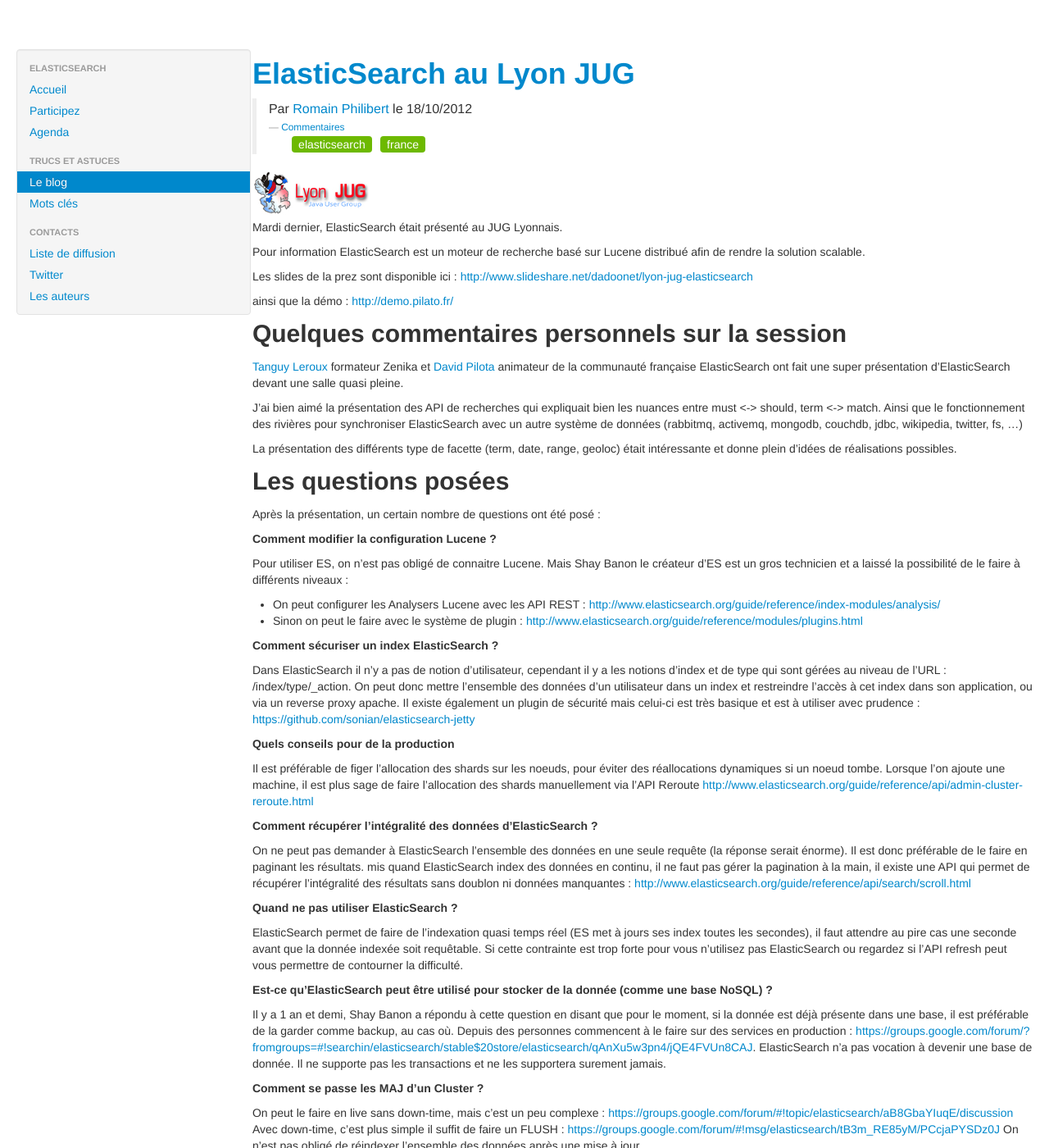
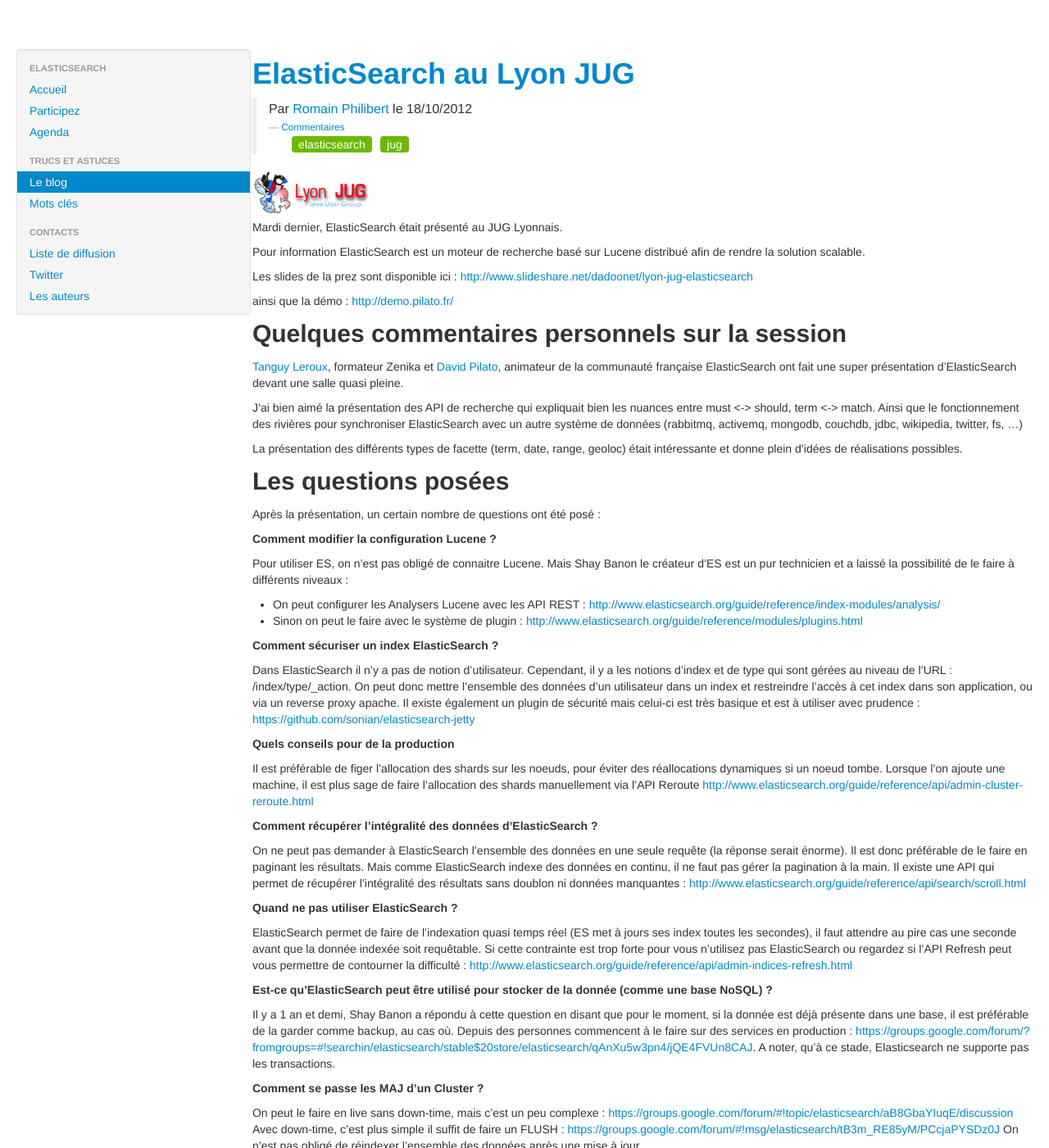
Before and after one commit to elasticsearchfr/elasticsearchfr.github.com, a Jekyll site: the page built from blog/_posts/2012-10-18-jug-lyon.md, in a window 1280 px wide and 1400 px high. Shown: the whole window at 82% size. Built offline with Jekyll 4.4.1, drawn with Linux system fonts in a browser that asks for light colours; comment, search, counter and statistics services are not loaded; some of the changed text lies outside the part shown.

Commit message:
Fix some typos and mistakes

```diff
--- a/blog/_posts/2012-10-18-jug-lyon.md
+++ b/blog/_posts/2012-10-18-jug-lyon.md
@@ -4,7 +4,7 @@
 title: ElasticSearch au Lyon JUG
 tags:
 - elasticsearch
-- france
+- jug
 author: filirom1
 
 ---
@@ -19,12 +19,12 @@
 
 ## Quelques commentaires personnels sur la session
 
-[Tanguy Leroux](/authors.html#tlrx) formateur Zenika et [David Pilota](/authors.html#dpilato) animateur de la communauté française ElasticSearch ont fait une super présentation d'ElasticSearch devant une salle quasi pleine.
+[Tanguy Leroux](/authors.html#tlrx), formateur Zenika et [David Pilato](/authors.html#dpilato), animateur de la communauté française ElasticSearch ont fait une super présentation d'ElasticSearch devant une salle quasi pleine.
 
-J'ai bien aimé la présentation des API de recherches qui expliquait bien les nuances entre must <-> should, term <-> match.
+J'ai bien aimé la présentation des API de recherche qui expliquait bien les nuances entre must <-> should, term <-> match.
 Ainsi que le fonctionnement des rivières pour synchroniser ElasticSearch avec un autre système de données (rabbitmq, activemq, mongodb, couchdb, jdbc, wikipedia, twitter, fs, ...)
 
-La présentation des différents type de facette (term, date, range, geoloc) était intéressante et donne plein d'idées de réalisations possibles.
+La présentation des différents types de facette (term, date, range, geoloc) était intéressante et donne plein d'idées de réalisations possibles.
 
 
 ## Les questions posées
@@ -35,13 +35,13 @@
 __Comment modifier la configuration Lucene ?__
 
 Pour utiliser ES, on n'est pas obligé de connaitre Lucene.
-Mais Shay Banon le créateur d'ES est un gros technicien et a laissé la possibilité de le faire à différents niveaux :
+Mais Shay Banon le créateur d'ES est un pur technicien et a laissé la possibilité de le faire à différents niveaux :
  * On peut configurer les Analysers Lucene avec les API REST : <http://www.elasticsearch.org/guide/reference/index-modules/analysis/>
  * Sinon on peut le faire avec le système de plugin : <http://www.elasticsearch.org/guide/reference/modules/plugins.html>
 
 __Comment sécuriser un index ElasticSearch ?__
 
-Dans ElasticSearch il n'y a pas de notion d'utilisateur, cependant il y a les notions d'index et de type qui sont gérées au niveau de l'URL : /index/type/_action. On peut donc mettre l'ensemble des données d'un utilisateur dans un index et restreindre l'accès à cet index dans son application, ou via un reverse proxy apache.
+Dans ElasticSearch il n'y a pas de notion d'utilisateur. Cependant, il y a les notions d'index et de type qui sont gérées au niveau de l'URL : /index/type/_action. On peut donc mettre l'ensemble des données d'un utilisateur dans un index et restreindre l'accès à cet index dans son application, ou via un reverse proxy apache.
 Il existe également un plugin de sécurité mais celui-ci est très basique et est à utiliser avec prudence : <https://github.com/sonian/elasticsearch-jetty>
 
 
@@ -52,18 +52,19 @@
 __Comment récupérer l'intégralité des données d'ElasticSearch  ?__
 
 On ne peut pas demander à ElasticSearch l'ensemble des données en une seule requête (la réponse serait énorme). Il est donc préférable de le faire en paginant les résultats.
-mis quand ElasticSearch index des données en continu, il ne faut pas gérer la pagination à la main, il existe une API qui permet de récupérer l'intégralité des résultats sans doublon ni données manquantes : <http://www.elasticsearch.org/guide/reference/api/search/scroll.html>
+Mais comme ElasticSearch indexe des données en continu, il ne faut pas gérer la pagination à la main.
+Il existe une API qui permet de récupérer l'intégralité des résultats sans doublon ni données manquantes : <http://www.elasticsearch.org/guide/reference/api/search/scroll.html>
 
 __Quand ne pas utiliser ElasticSearch ?__
 
-ElasticSearch permet de faire de l'indexation quasi temps réel (ES met à jours ses index toutes les secondes), il faut attendre au pire cas une seconde avant que la donnée indexée soit requêtable. Si cette contrainte est trop forte pour vous n'utilisez pas ElasticSearch ou regardez si l’API refresh peut vous permettre de contourner la difficulté.
+ElasticSearch permet de faire de l'indexation quasi temps réel (ES met à jours ses index toutes les secondes), il faut attendre au pire cas une seconde avant que la donnée indexée soit requêtable. Si cette contrainte est trop forte pour vous n'utilisez pas ElasticSearch ou regardez si l’API Refresh peut vous permettre de contourner la difficulté : <http://www.elasticsearch.org/guide/reference/api/admin-indices-refresh.html>
 
 
 __Est-ce qu'ElasticSearch peut être utilisé pour stocker de la donnée (comme une base NoSQL) ?__
 
 Il y a 1 an et demi, Shay Banon a répondu à cette question en disant que pour le moment, si la donnée est déjà présente dans une base, il est préférable de la garder comme backup, au cas où.
 Depuis des personnes commencent à le faire sur des services en production : <https://groups.google.com/forum/?fromgroups=#!searchin/elasticsearch/stable$20store/elasticsearch/qAnXu5w3pn4/jQE4FVUn8CAJ>.
-ElasticSearch n'a pas vocation à devenir une base de donnée. Il ne supporte pas les transactions et ne les supportera surement jamais.
+A noter, qu'à ce stade, Elasticsearch ne supporte pas les transactions.
 
 
 __Comment se passe les MAJ d'un Cluster ?__
```
Also changed, not shown: other parts of blog/_posts/2012-10-18-jug-lyon.md (+1 -1 lines).
